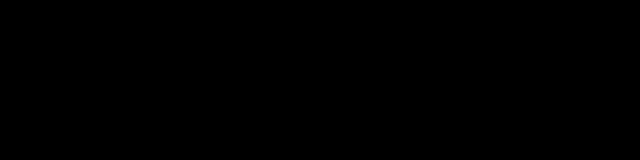
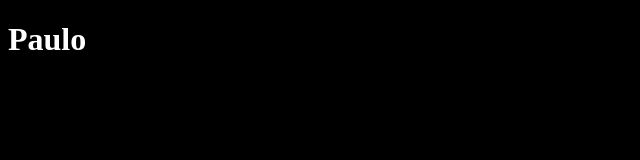
Before and after one commit to PedroHenrique-git/blog-next-js, a Next.js app: page / in a window 1280 px wide. Shown: the top 160 px of the page, without its empty margins (0-640 px from the left). Built offline with nearby package versions, Linux system fonts and the light colour scheme.

Commit message:
ajust provider test

```diff
--- a/src/pages/_app.tsx
+++ b/src/pages/_app.tsx
@@ -1,16 +1,16 @@
 import type { AppProps } from 'next/app';
 import { ThemeProvider } from 'styled-components';
-import NameProvider from '../providers/nameProvider';
+import UserProvider from '../providers/UserProvider';
 import { GlobalStyles } from '../styles/global-styles';
 import { theme } from '../styles/theme';
 
 function MyApp({ Component, pageProps }: AppProps) {
   return (
     <ThemeProvider theme={theme}>
-      <NameProvider>
+      <UserProvider>
         <Component {...pageProps} />
         <GlobalStyles />
-      </NameProvider>
+      </UserProvider>
     </ThemeProvider>
   );
 }
--- a/src/pages/index.tsx
+++ b/src/pages/index.tsx
@@ -1,12 +1,20 @@
 import type { NextPage } from 'next';
 import { useContext } from 'react';
-import { UserContext } from '../providers/nameProvider';
+import { UserContext } from '../providers/UserProvider';
 
 const Home: NextPage = () => {
   const { user, setUser } = useContext(UserContext);
-  setUser('Luiz');
+  setUser('Paulo');
 
-  return <h1>{user}</h1>;
+  return (
+    <h1
+      style={{
+        color: 'white',
+      }}
+    >
+      {user}
+    </h1>
+  );
 };
 
 export default Home;
```
Also changed, not shown: src/providers/UserProvider.tsx (renamed from src/providers/nameProvider.tsx).
